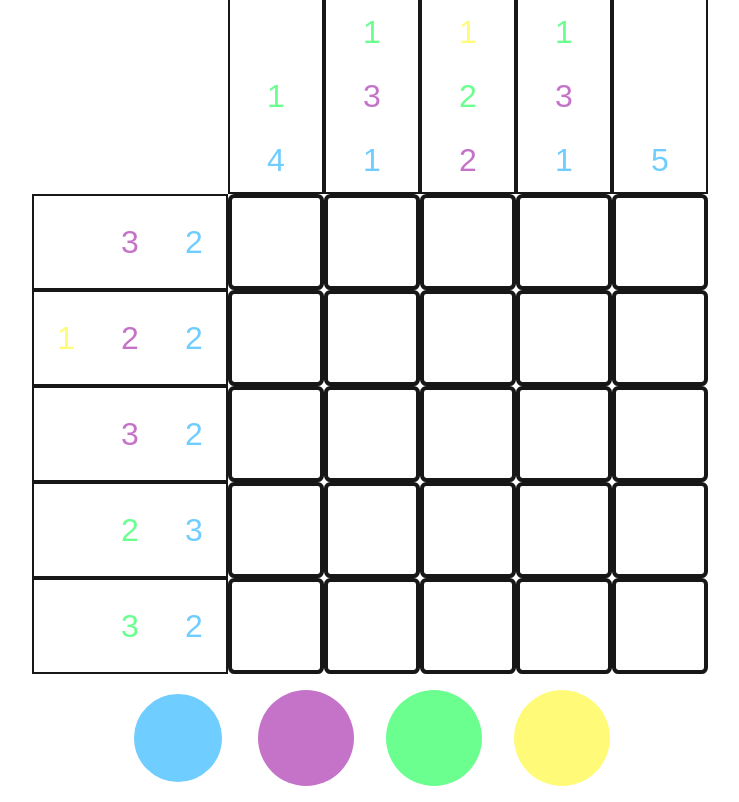
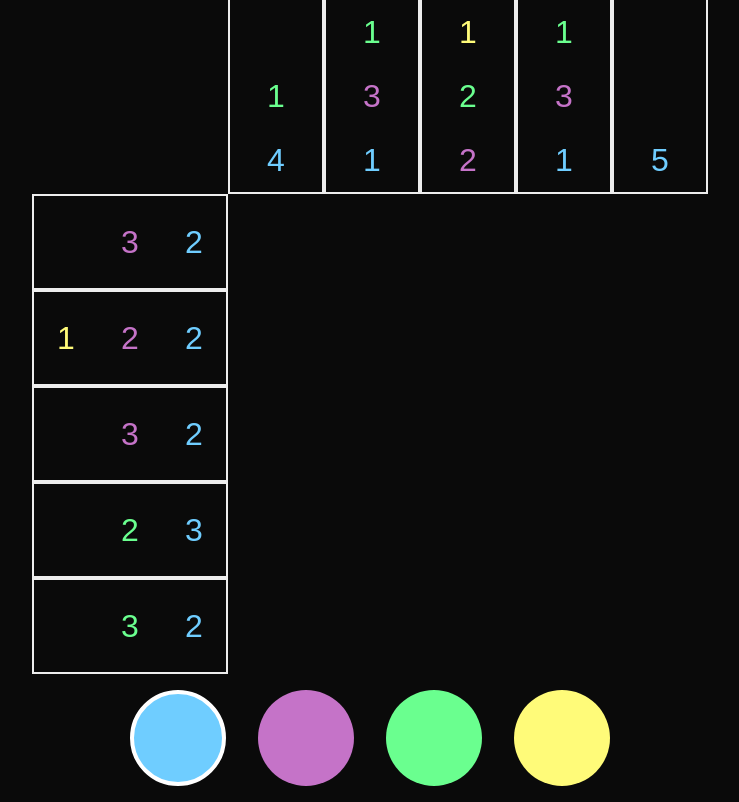
Before and after one commit to piksalchaos/pixipaint, a Next.js app: page / in a window 1280 px wide. Shown: the whole page, without its empty margins (270-1009 px from the left). Built offline with nearby package versions, Linux system fonts and the light colour scheme.

Commit message:
mistake + timer display

```diff
--- a/app/globals.css
+++ b/app/globals.css
@@ -1,33 +1,17 @@
 @import "tailwindcss";
 
 :root {
-  --background: #ffffff;
-  --foreground: #171717;
-}
-
-@theme inline {
-  --color-background: var(--background);
-  --color-foreground: var(--foreground);
-  --font-sans: var(--font-geist-sans);
-  --font-mono: var(--font-geist-mono);
-}
-
-@media (prefers-color-scheme: dark) {
-  :root {
-    --background: #0a0a0a;
-    --foreground: #ededed;
-  }
+  --background: #0a0a0a;
+  --foreground: #ededed;
+  --highlight-low: #151515;
+  --highlight-med: #1b1b1b;
+  --game-border-radius: 20px;
 }
 
 body {
   background: var(--background);
   color: var(--foreground);
   font-family: Arial, Helvetica, sans-serif;
-}
-
-.tile {
-  border-width: 0.25rem;
-  border-radius: 0.4rem;
 }
 
 .color-button {
```
